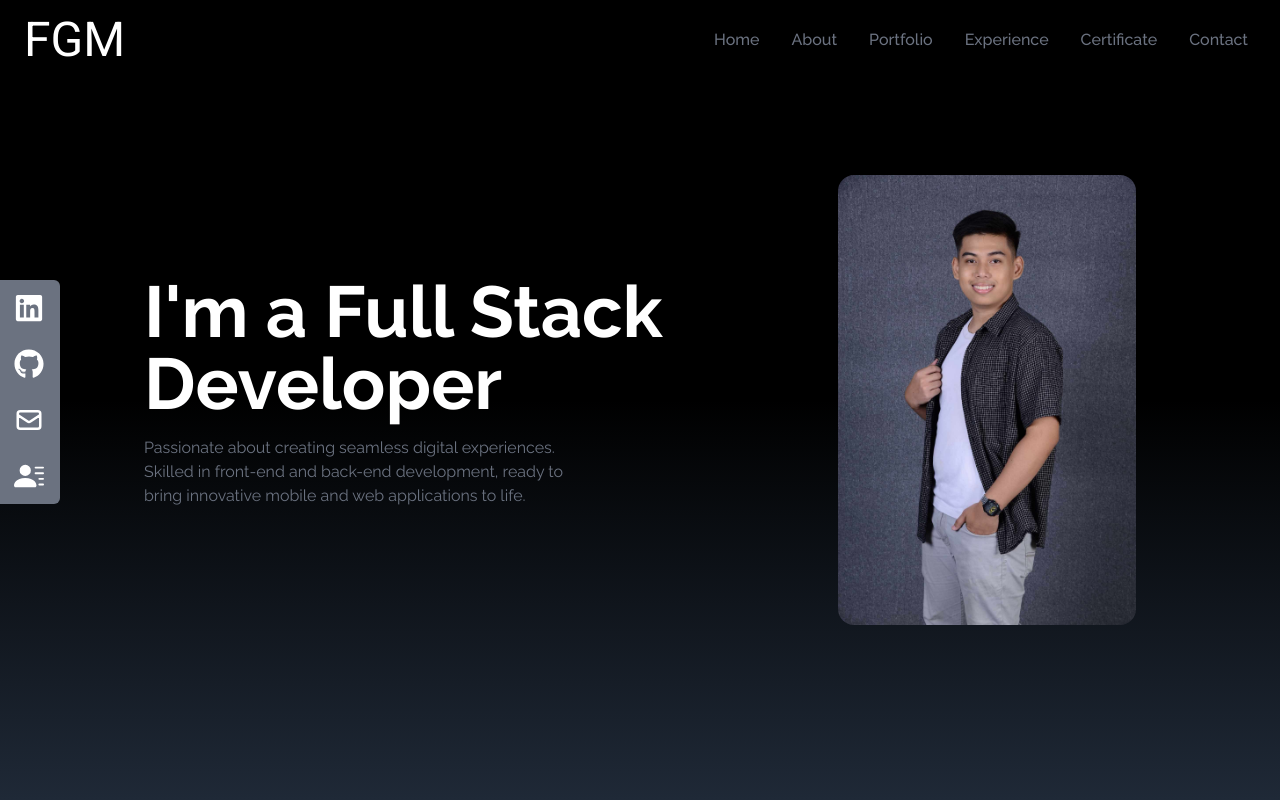
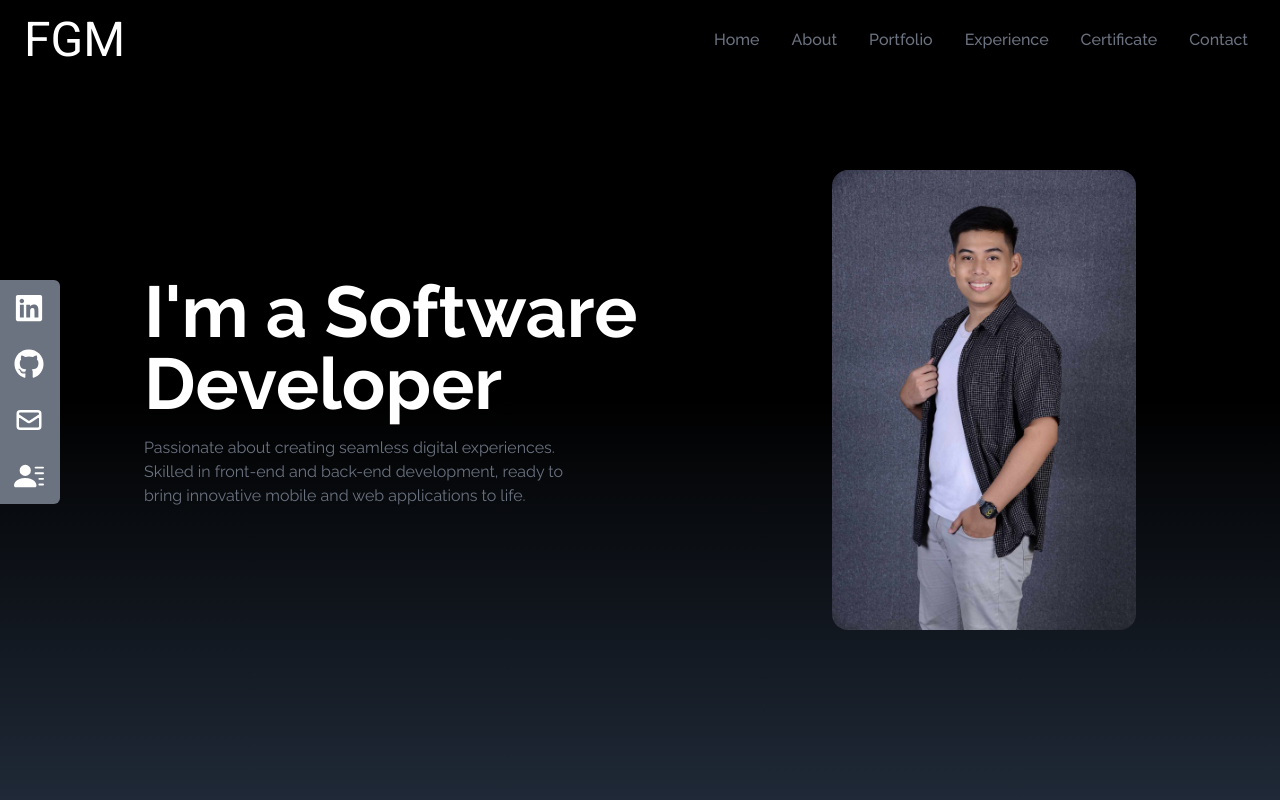
Before and after one commit to Fourest06/Portfolio, a React (Create React App) app: page / in a window 1280 px wide. Shown: the top 800 px of the page. Built offline with nearby package versions, Linux system fonts and the light colour scheme; the HTML template or start-up script is replaced by a standard one.

Commit message:
Change full stack into software

```diff
--- a/src/components/Home.jsx
+++ b/src/components/Home.jsx
@@ -7,7 +7,7 @@ const Home = () => {
         <div className='max-w-screen-lg mx-auto flex flex-col items-center justify-center h-full px-4 md:flex-row'>
             <div className='flex flex-col justify-center h-full'>
                 <h2 className='text-4xl sm:text-7xl font-bold text-white'>
-                    I'm a Full Stack Developer
+                    I'm a Software Developer
                 </h2>
                 <p className='text-gray-500 py-4 max-w-md'>
                     Passionate about creating seamless digital experiences. Skilled in front-end and back-end development, ready to bring innovative mobile and web applications to life.
```
